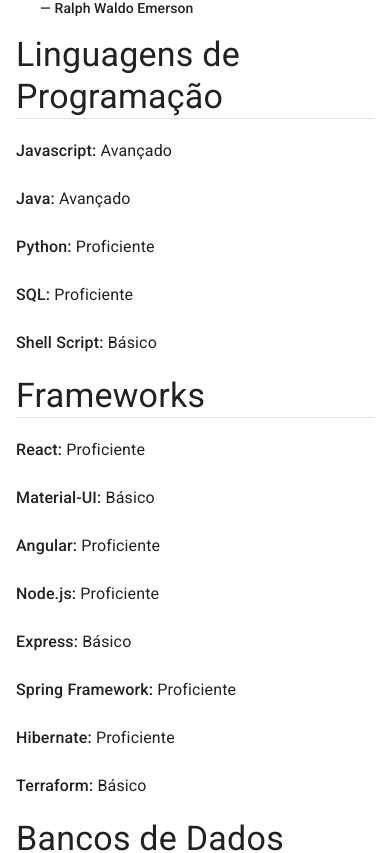
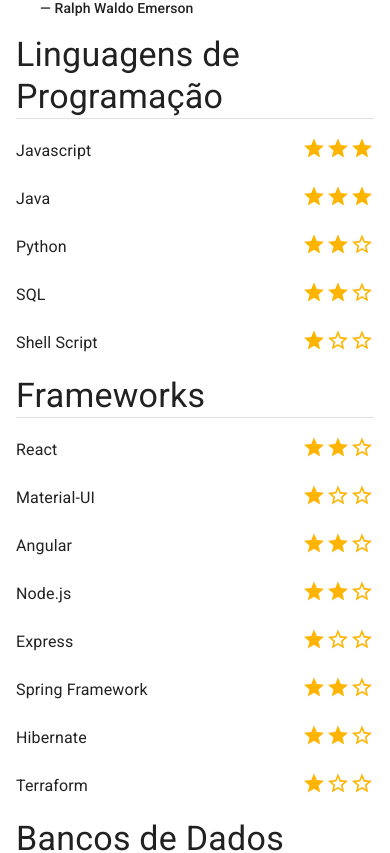
Before and after one commit to eduardopvm/react-cv, a React (Create React App) app: page /#/pdf in a window 390 px wide. Shown: the part 1500-2353 px from the top of the page. Built offline with nearby package versions, Linux system fonts and the light colour scheme.

Commit message:
changed mobile display of skills back to stars

```diff
--- a/src/sidebar/RatedSkillList.js
+++ b/src/sidebar/RatedSkillList.js
@@ -6,15 +6,14 @@ import ListItem from "@material-ui/core/ListItem";
 import ListItemText from "@material-ui/core/ListItemText";
 import ListItemSecondaryAction from "@material-ui/core/ListItemSecondaryAction";
 import Typography from "@material-ui/core/Typography";
-import useMediaQuery from "@material-ui/core/useMediaQuery";
 import { useTranslation } from "react-i18next";
-import { makeStyles, useTheme } from "@material-ui/core/styles";
+import { makeStyles } from "@material-ui/core/styles";
 
 import StarIcon from "@material-ui/icons/Star";
 import StarOutlineIcon from "@material-ui/icons/StarOutline";
 
 const useStyles = makeStyles({
-  mobileLabel: {
+  skillLabel: {
     display: "inline",
     fontWeight: 500,
   },
@@ -23,14 +22,9 @@ const useStyles = makeStyles({
   },
 });
 
-// TODO: refactor and break this up
-// TODO: try to fix the ref warning
-
 export default function RatedSkillList(props) {
   const [t, i18n] = useTranslation();
-  const theme = useTheme();
   const classes = useStyles();
-  const isLargeScreen = useMediaQuery(theme.breakpoints.up("md"));
   let skillsList = [];
 
   const generateStars = (level) => {
@@ -59,18 +53,6 @@ export default function RatedSkillList(props) {
     return stars;
   };
 
-  const generateListItem = (skill) => {
-    return (
-      <ListItem key={skill.name}>
-        <ListItemText>
-          <Typography className={classes.mobileLabel}>{skill.name}: </Typography>
-          <Typography component="span">{t(`skill-${skill.level}`)}</Typography>
-        </ListItemText>
-      </ListItem>
-    );
-  };
-
-  if (isLargeScreen) {
   skillsList = props.skills.map((skill) => {
     return (
       <React.Fragment key={skill.name}>
@@ -86,16 +68,16 @@ export default function RatedSkillList(props) {
         </Box>
 
         <Box display="none" displayPrint="block">
-            {generateListItem(skill)}
+          <ListItem key={skill.name}>
+            <ListItemText>
+              <Typography className={classes.skillLabel}>{skill.name}: </Typography>
+              <Typography component="span">{t(`skill-${skill.level}`)}</Typography>
+            </ListItemText>
+          </ListItem>
         </Box>
       </React.Fragment>
     );
   });
-  } else {
-    skillsList = props.skills.map((skill) => {
-      return generateListItem(skill);
-    });
-  }
 
   return <List>{skillsList}</List>;
 }
```
Lines whose indentation alone changed are shown as unchanged.
